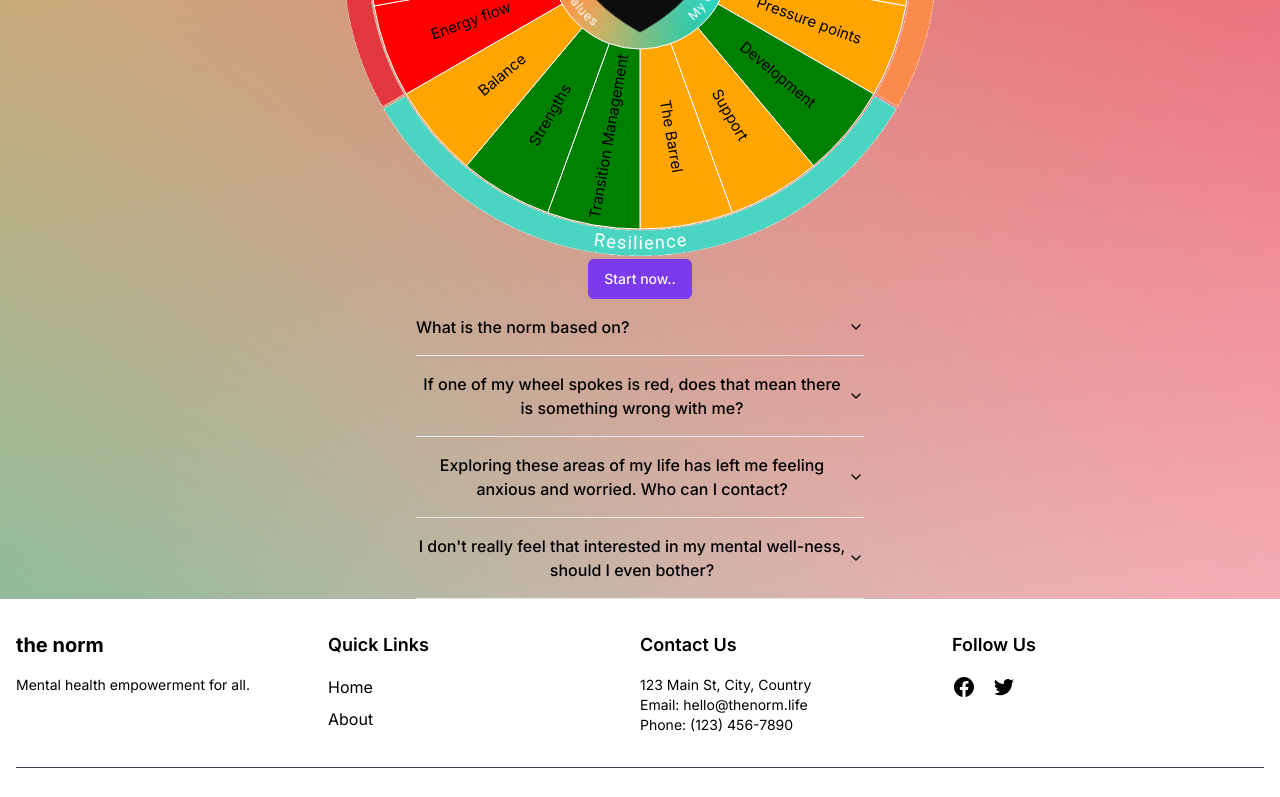
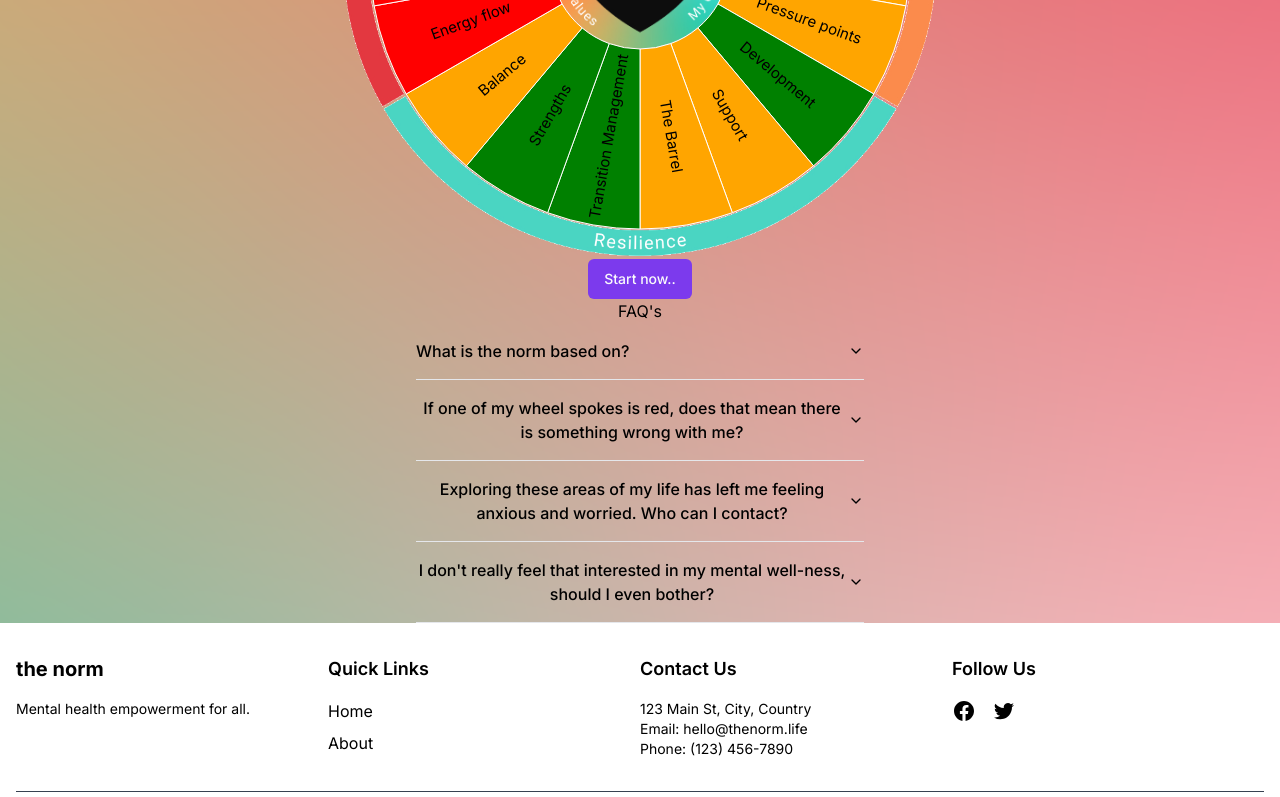
Before and after one commit to fac29/thenorm, a Next.js app: page / in a window 1280 px wide. Shown: the part 1065-1862 px from the top of the page. Built offline with nearby package versions, Linux system fonts and the light colour scheme.

Commit message:
added faq's heading

```diff
--- a/components/FAQ.tsx
+++ b/components/FAQ.tsx
@@ -39,6 +39,7 @@ const accordionData = [
 export default function FAQ() {
 	return (
 		<div>
+			<h2 className="text-center">FAQ's</h2>
 			<Accordion type="single" collapsible className="w-full max-w-md">
 				{accordionData.map((item) => (
 					<AccordionItem key={item.id} value={item.id}>
```
